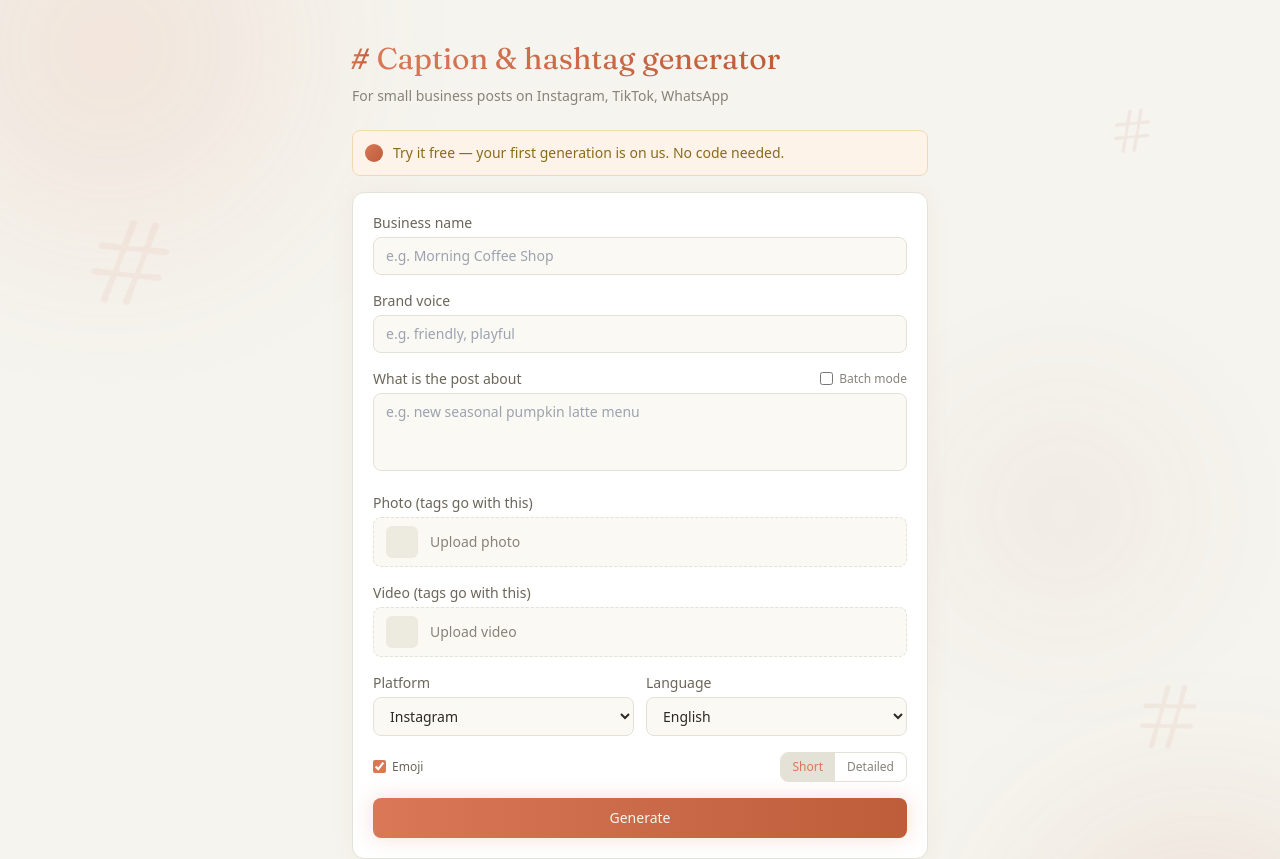
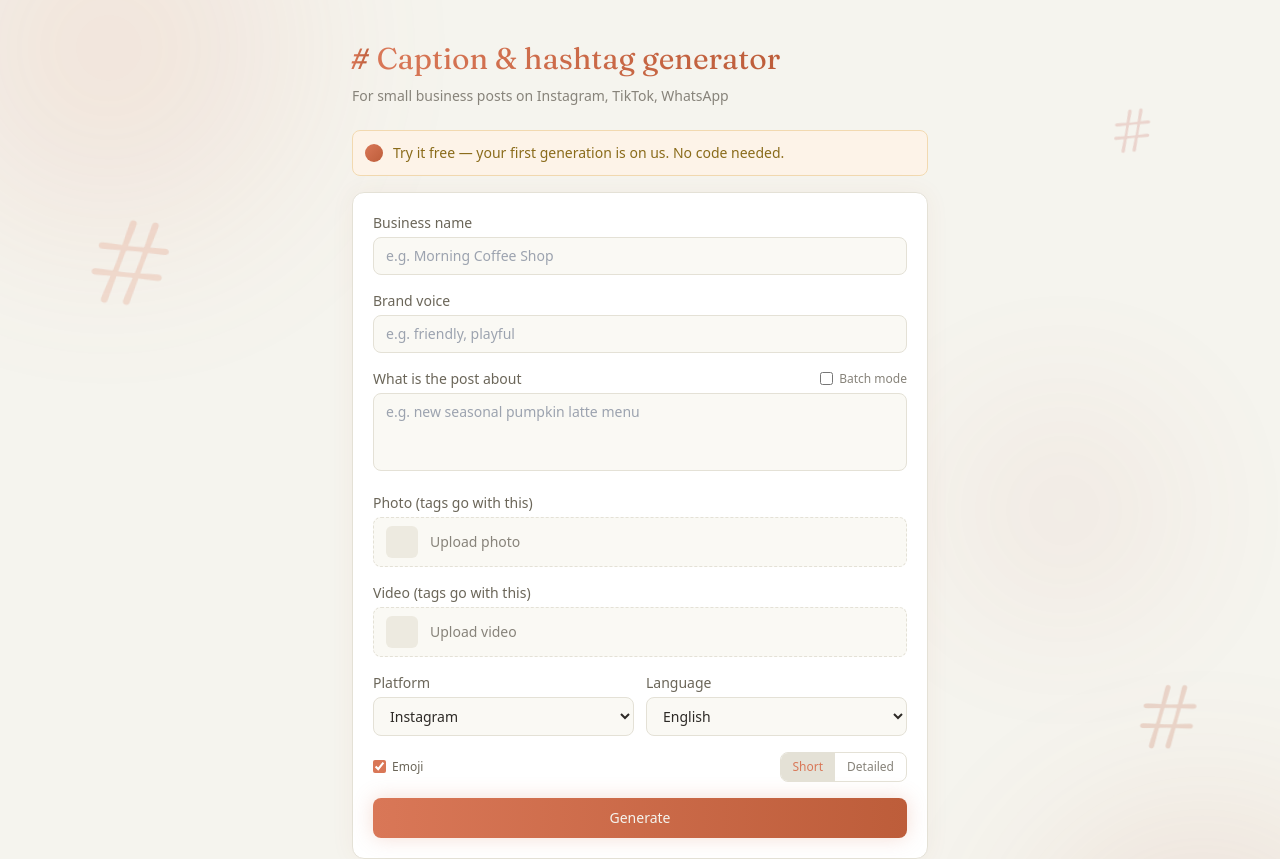
Before and after one commit to kssw117-sudo/caption-generator, a React (Vite) app: page / in a window 1280 px wide. Shown: the top 859 px of the page. Built offline with nearby package versions, Linux system fonts and the light colour scheme.

Commit message:
Update App.jsx

```diff
--- a/src/App.jsx
+++ b/src/App.jsx
@@ -465,7 +465,7 @@ CTA: ${JSON.stringify(item.cta)}`;
       <div
         className="absolute pointer-events-none select-none"
         style={{
-          top: '18%', left: '6%', fontSize: 120, fontWeight: 700, color: '#D97757', opacity: 0.08,
+          top: '18%', left: '6%', fontSize: 120, fontWeight: 700, color: '#D97757', opacity: 0.2,
           fontFamily: "'Fraunces', serif", zIndex: 0, animation: 'floatHashtag 10s ease-in-out infinite',
         }}
       >
@@ -474,7 +474,7 @@ CTA: ${JSON.stringify(item.cta)}`;
       <div
         className="absolute pointer-events-none select-none"
         style={{
-          top: '62%', right: '7%', fontSize: 90, fontWeight: 700, color: '#BD5D3A', opacity: 0.07,
+          top: '62%', right: '7%', fontSize: 90, fontWeight: 700, color: '#BD5D3A', opacity: 0.2,
           fontFamily: "'Fraunces', serif", zIndex: 0, animation: 'floatHashtag 13s ease-in-out infinite', animationDelay: '-4s',
         }}
       >
@@ -483,7 +483,7 @@ CTA: ${JSON.stringify(item.cta)}`;
       <div
         className="absolute pointer-events-none select-none"
         style={{
-          top: '8%', right: '10%', fontSize: 60, fontWeight: 700, color: '#C0574B', opacity: 0.09,
+          top: '8%', right: '10%', fontSize: 60, fontWeight: 700, color: '#C0574B', opacity: 0.2,
           fontFamily: "'Fraunces', serif", zIndex: 0, animation: 'floatHashtag 8s ease-in-out infinite', animationDelay: '-2s',
         }}
       >
```
